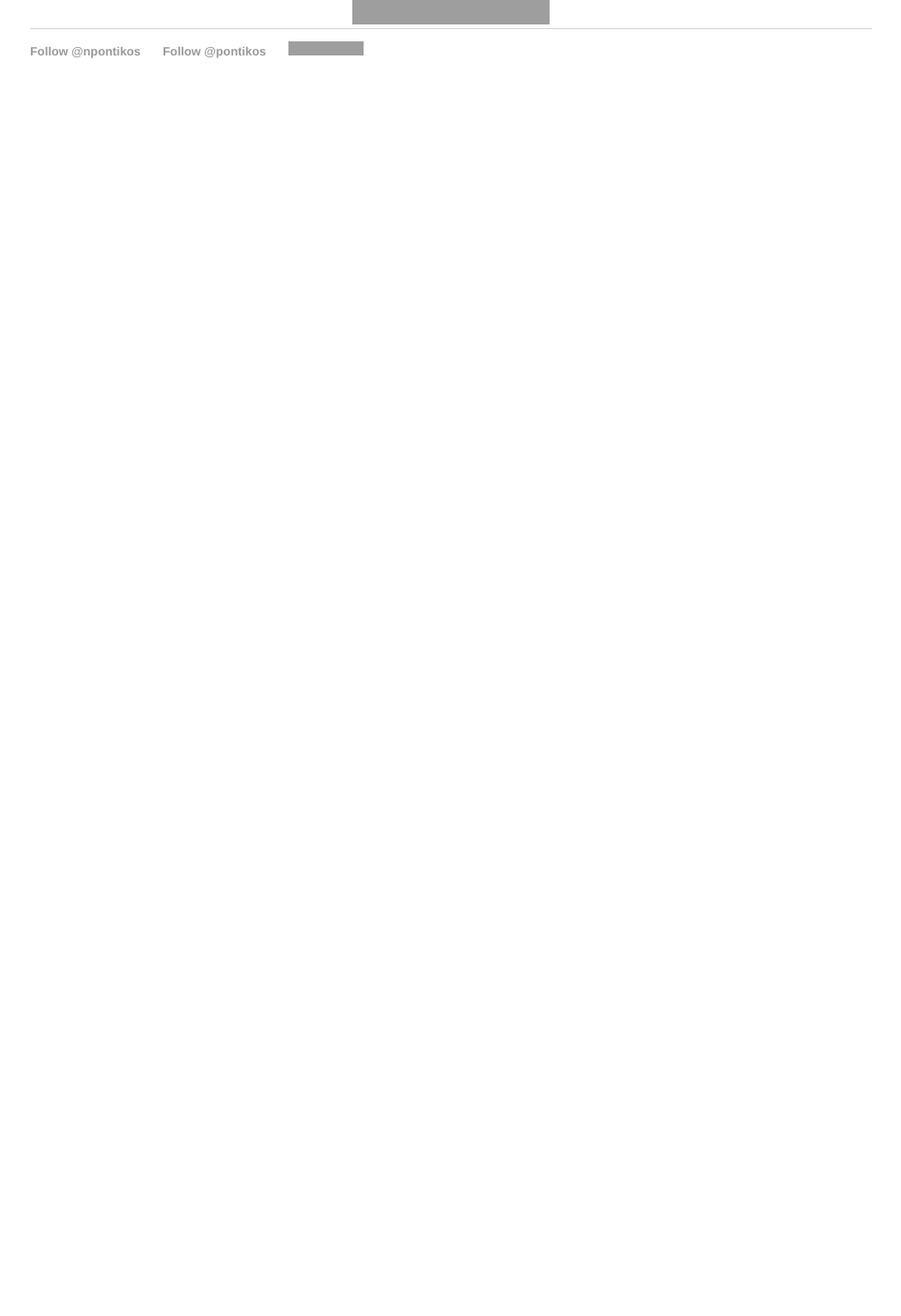
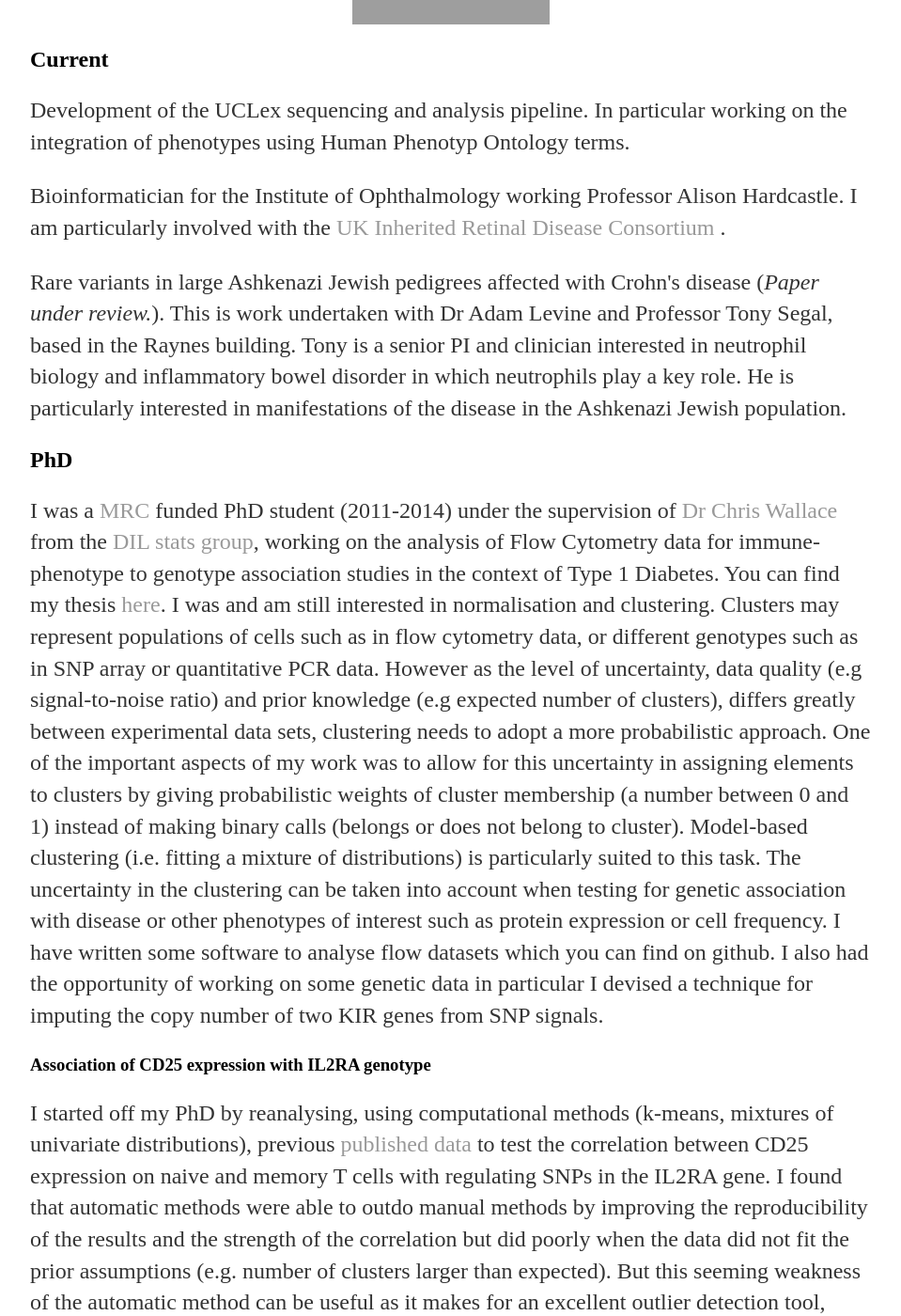
Before and after one commit to pontikos/pontikos.github.io, a Jekyll site: the page built from Research/index.html, in a window 1280 px wide and 1400 px high, scrolled down 481 px. Shown: the whole window at 94% size, without its empty margins (160-1119 px from the left). Built offline with Jekyll 4.4.1, drawn with Linux system fonts in a browser that asks for light colours; comment, search, counter and statistics services are not loaded; before the commit the page ends 900 px from its top, so only the background shows below that; some of the changed text lies outside the part shown; grey boxes are pictures that could not be loaded.

Commit message:
Update index.html

```diff
--- a/Research/index.html
+++ b/Research/index.html
@@ -5,3 +5,64 @@ title: Nikolas Pontikos, Postdoc, UCL
 <h1> Research </h1>
 
 <div style="width:100%;text-align:center"><iframe src="https://orcid.org/static/html/widget.html?orcid=0000-0003-1782-4711&t=8b1b77&locale=en" frameborder="0" height="310" width="210px" vspace="0" hspace="0" marginheight="5" marginwidth="5" scrolling="no" allowtransparency="true"></iframe></div>
+
+<h2>Current</h2>
+
+<p>
+  Development of the UCLex sequencing and analysis pipeline. In particular working on the integration of phenotypes using Human Phenotyp Ontology terms.
+</p>
+
+<p>
+  Bioinformatician for the Institute of Ophthalmology working Professor Alison Hardcastle.
+  I am particularly involved with the <a href="http://www.ukirdc.org/"> UK Inherited Retinal Disease Consortium </a>.
+</p>
+
+<p>
+  Rare variants in large Ashkenazi Jewish pedigrees affected with Crohn's disease (<i>Paper under review.</i>).
+  This is work undertaken with Dr Adam Levine and Professor Tony Segal, based in the Raynes building.
+  Tony is a senior PI and clinician interested in neutrophil biology and inflammatory bowel disorder in which neutrophils play a key role.
+  He is particularly interested in manifestations of the disease in the Ashkenazi Jewish population.
+</p>
+
+<h2>PhD</h2>
+
+<p>
+I was a <a href="http://www.mrc.ac.uk/index.htm">MRC</a> funded PhD student (2011-2014) under the supervision of <a href="http://chr1swallace.github.io/">Dr Chris Wallace</a>
+from the <a href="https://www-gene.cimr.cam.ac.uk/staff/dilstats/">DIL stats group</a>, working on the analysis of Flow Cytometry data for immune-phenotype to genotype association studies in the context of Type 1 Diabetes.
+You can find my thesis <a href="https://figshare.com/articles/Nikolas_Pontikos_PhD_Thesis_2015/1598198">here</a>.
+I was and am still interested in normalisation and clustering.
+Clusters may represent populations of cells such as in flow cytometry data, or different genotypes such as in SNP array or quantitative PCR data.
+However as the level of uncertainty, data quality (e.g signal-to-noise ratio) and prior knowledge (e.g expected number of clusters), differs greatly between experimental data sets,
+clustering needs to adopt a more probabilistic approach.
+One of the important aspects of my work was to allow for this uncertainty in assigning elements to clusters by giving probabilistic weights of cluster membership (a number between 0 and 1)
+instead of making binary calls (belongs or does not belong to cluster).  Model-based clustering (i.e. fitting a mixture of distributions) is particularly suited to this task.
+The uncertainty in the clustering can be taken into account when testing for genetic association with disease or other phenotypes of interest such as protein expression or cell frequency.
+I have written some software to analyse flow datasets which you can find on github.
+I also had the opportunity of working on some genetic data in particular I devised a technique for imputing the copy number of two KIR genes from SNP signals.
+
+</p>
+
+<h3> Association of CD25 expression with IL2RA genotype </h3>
+<p>
+I started off my PhD by reanalysing, using computational methods (k-means, mixtures of univariate distributions), previous <a href="http://www.nature.com/ng/journal/v41/n9/full/ng.434.html">published data</a> to test the correlation between CD25 expression on naive and memory T cells with regulating SNPs in the IL2RA gene.
+I found that automatic methods were able to outdo manual methods by improving the reproducibility of the results and the strength of the correlation but did poorly when the data did not fit
+the prior assumptions (e.g. number of clusters larger than expected).  But this seeming weakness of the automatic method can be useful as it makes for an excellent outlier
+detection tool, capabale of spotting cases were the data does not fit the expected model.
+I summarised and presented some of my findings as a <a href="https://docs.google.com/file/d/0B2uxQDg1624kZURrYmpBUUdBVWc/edit?usp=sharing">poster (18-06-2012)</a> at the Cyto 2012 Conference in Leipzig.
+</p>
+
+<h3> Association of KIR3DL1/3DS1 with type 1 diabetes </h3>
+<p>
+Killer Immunoglobulin-like Receptors (KIR) play an important role in the innate immune system. Present on the surface of Natural Killer cells, KIRs mediate the fate of target cells based on the composite inhibiting/activating signal generated by binding to their HLA Class I ligands.
+Type 1 Diabetes (T1D) is an autoimmune disease known to be strongly associated with the HLA region, primarily with HLA Class II genes, but also with HLA Class I loci, such as HLA-Bw4/Bw6 epitope (P=6.57E-6 conditional on HLA Class II).        Of the 17 known KIR genes, KIR3DL1 is the only one known to interact biologically with HLA-Bw4, which makes it a suitable candidate gene for T1D. Furthermore, its activating counterpart, KIR3DS1, may also putatively interact with HLA-Bw4.
+We conducted a case-control study (816 cases: 813 controls) to assess whether there is evidence that copy number variation in KIR3DL1/3DS1 is associated with T1D.
+<a href="https://docs.google.com/file/d/0B2uxQDg1624keXFfbEN0NERVcVE/edit?usp=sharing">Poster (28-05-2013)</a> summarising work so far.
+Presented <a href="http://figshare.com/articles/COMPLEMENTING_QPCR_WITH_SNP_DATA_ACHIEVES_LARGE_SCALE_CASE_CONTROL_ANALYSIS_OF_KIR3DL1_S1_COPY_NUMBER_VARIATION_AND_REVEALS_NO_ASSOCIATION_IN_TYPE_1_DIABETES/797488">poster (07-09-2013)</a> at the Genomics of Common Disease 2013 in Oxford.
+Published in <a href="http://www.biomedcentral.com/1471-2164/15/274">BMC Genomics</a>.
+</p>
+
+<h2>Masters</h2>
+
+<p>
+  During my Masters at Imperial College I undertook three projects.  Details can be found on my LinkedIn profile.
+</p>
```
